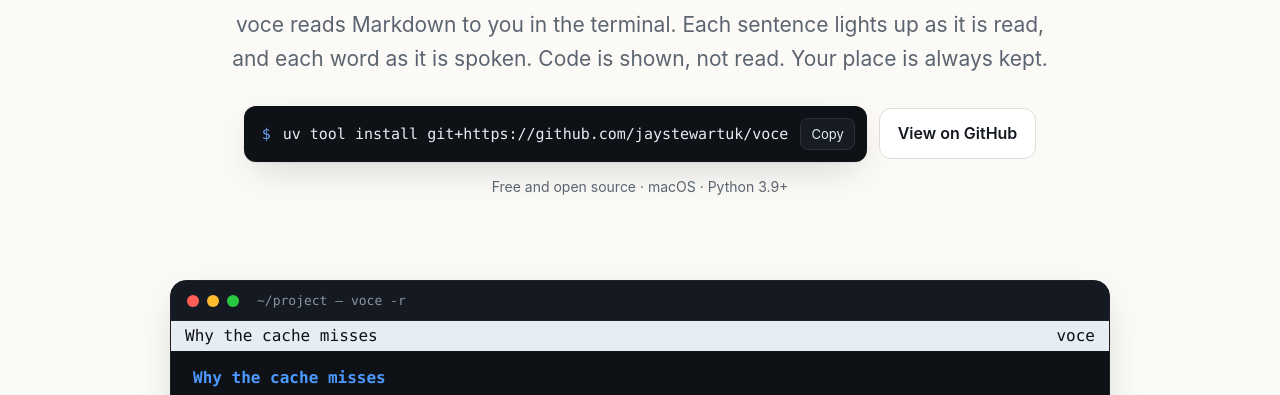
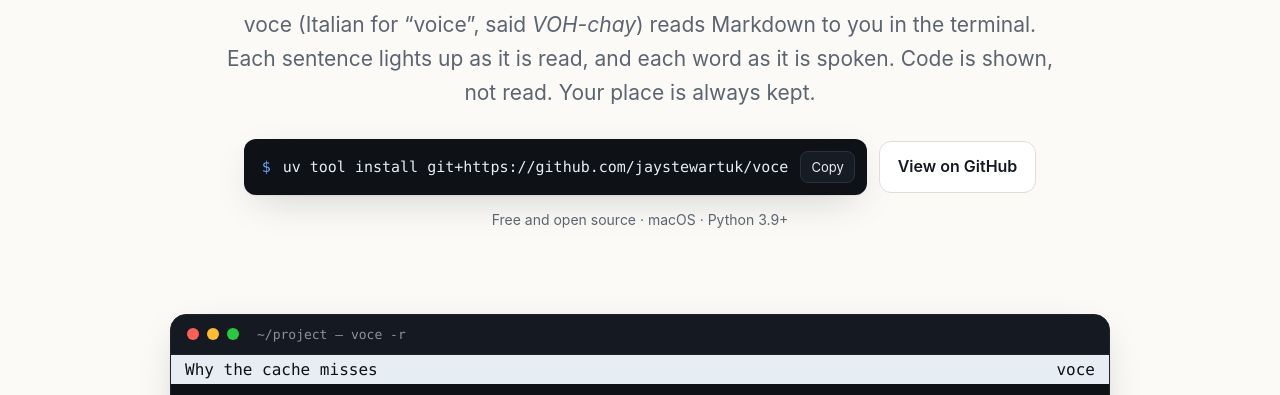
Before and after one commit to jaystewartuk/voce, a plain HTML site: page site/index.html in a window 1280 px wide. Shown: the part 354-749 px from the top of the page. Drawn offline with Linux system fonts and the light colour scheme.

Commit message:
Site: say how voce is pronounced in the hero, matching the README

```diff
--- a/site/index.html
+++ b/site/index.html
@@ -242,7 +242,7 @@ footer a:hover { color: var(--text); }
     <div class="wrap">
       <span class="eyebrow"><b>New</b> voce -r reads Claude Code's latest reply</span>
       <h1>Your terminal, <span class="said">read <b>aloud</b></span>.</h1>
-      <p class="lede">voce reads Markdown to you in the terminal. Each sentence lights up as it is read, and each word
+      <p class="lede">voce (Italian for &ldquo;voice&rdquo;, said <em>VOH-chay</em>) reads Markdown to you in the terminal. Each sentence lights up as it is read, and each word
         as it is spoken. Code is shown, not read. Your place is always kept.</p>
       <div class="cta">
         <div class="install"><span class="p">$</span><code id="install-cmd">uv tool install git+https://github.com/jaystewartuk/voce</code>
```
